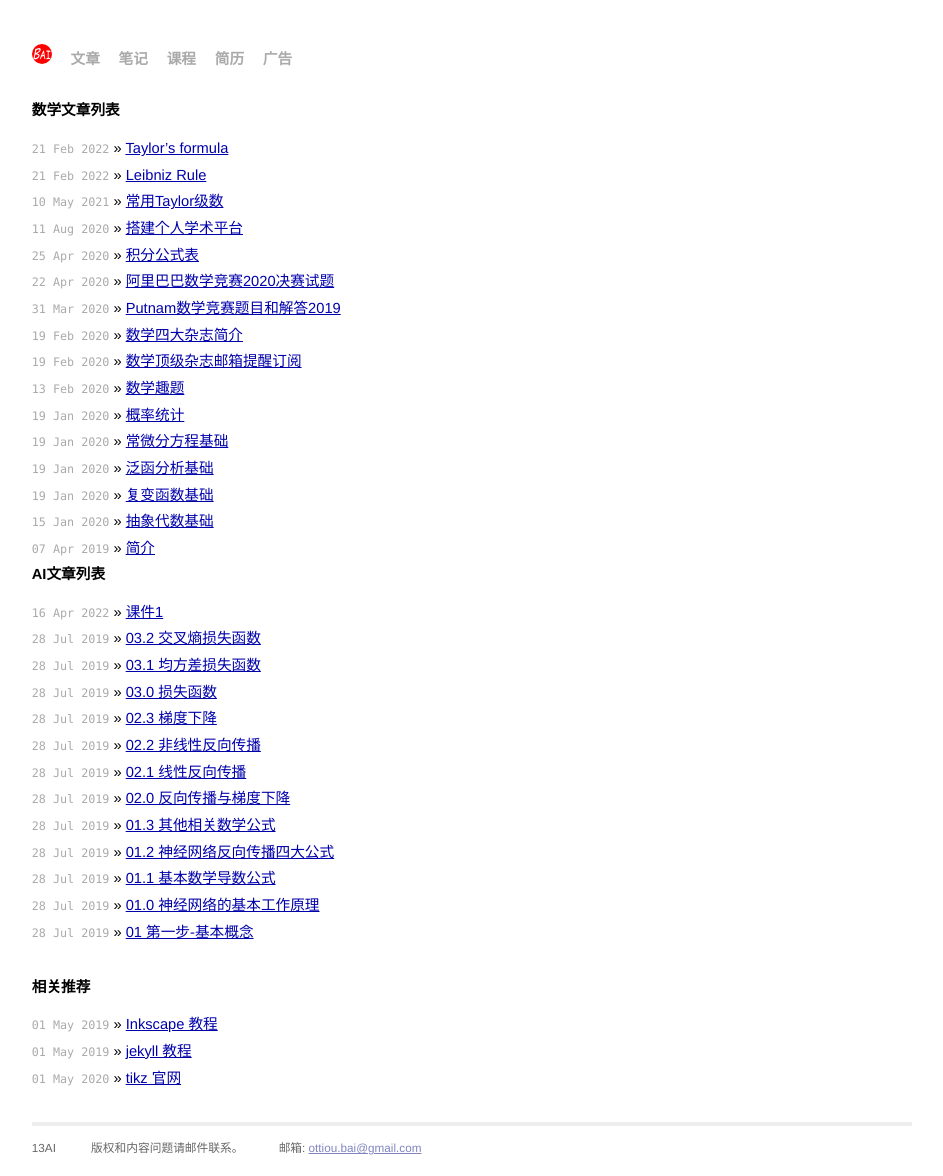
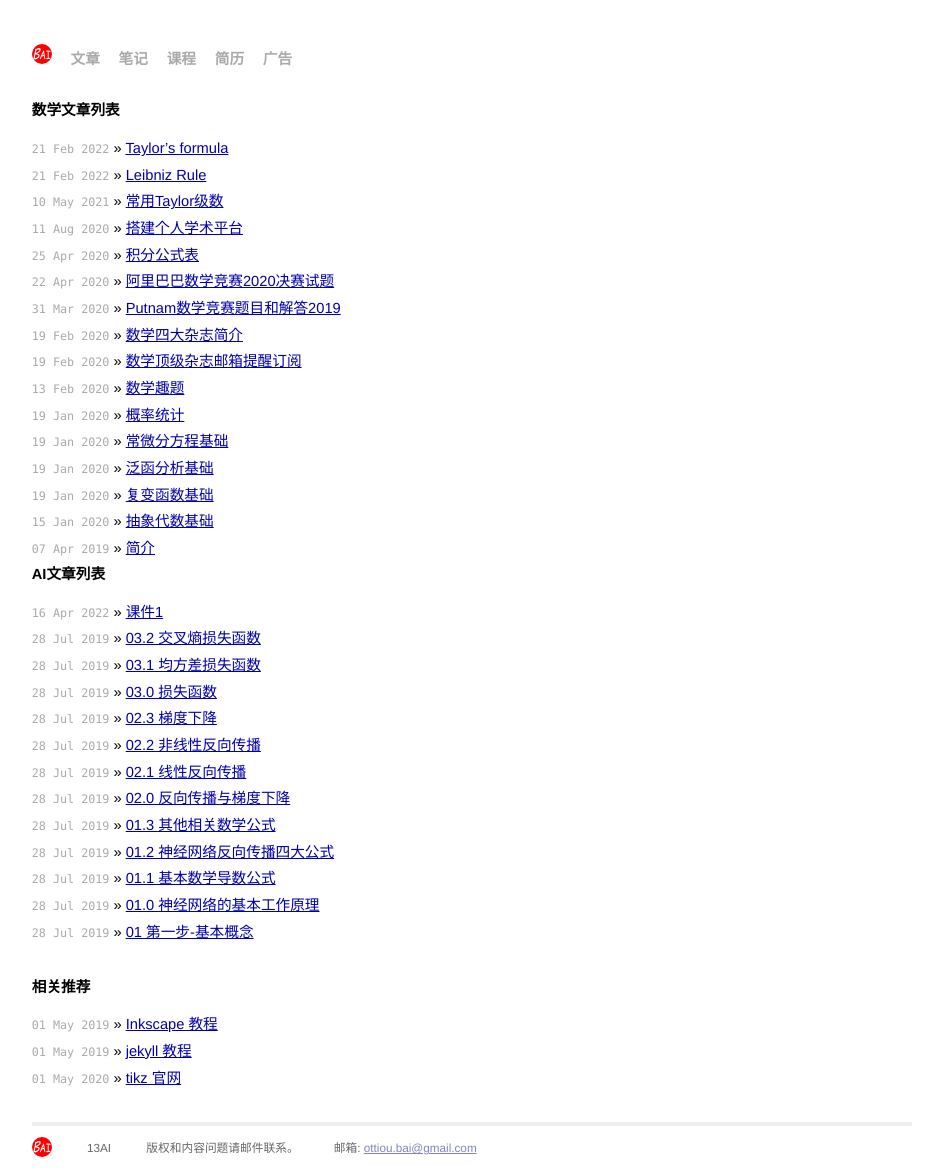
Before and after one commit to xiang-bai/xiang-bai.github.io, a Jekyll site: the page built from index.md, in a window 1280 px wide. Shown: the whole page, without its empty margins (168-1111 px from the left). Built offline with Jekyll 4.4.1, drawn with Linux system fonts in a browser that asks for light colours.

Commit message:
Update default.html

```diff
--- a/_layouts/default.html
+++ b/_layouts/default.html
@@ -88,11 +88,11 @@
     {{ content }}
 
     <div class="footer">
-    <!-- <div class="contact">
+    <div class="contact">
       <p>
-        <img src="/apple-icon.png" width="32" style="width:32px; height:32px; border-radius:50%;"/>
+        <img src="/apple-icon.png" width="20" style="width:20px; height:20px; border-radius:100%;"/>
       </p>
-    </div> -->
+    </div>
     <div class="contact">
       <p>
         13AI
```
